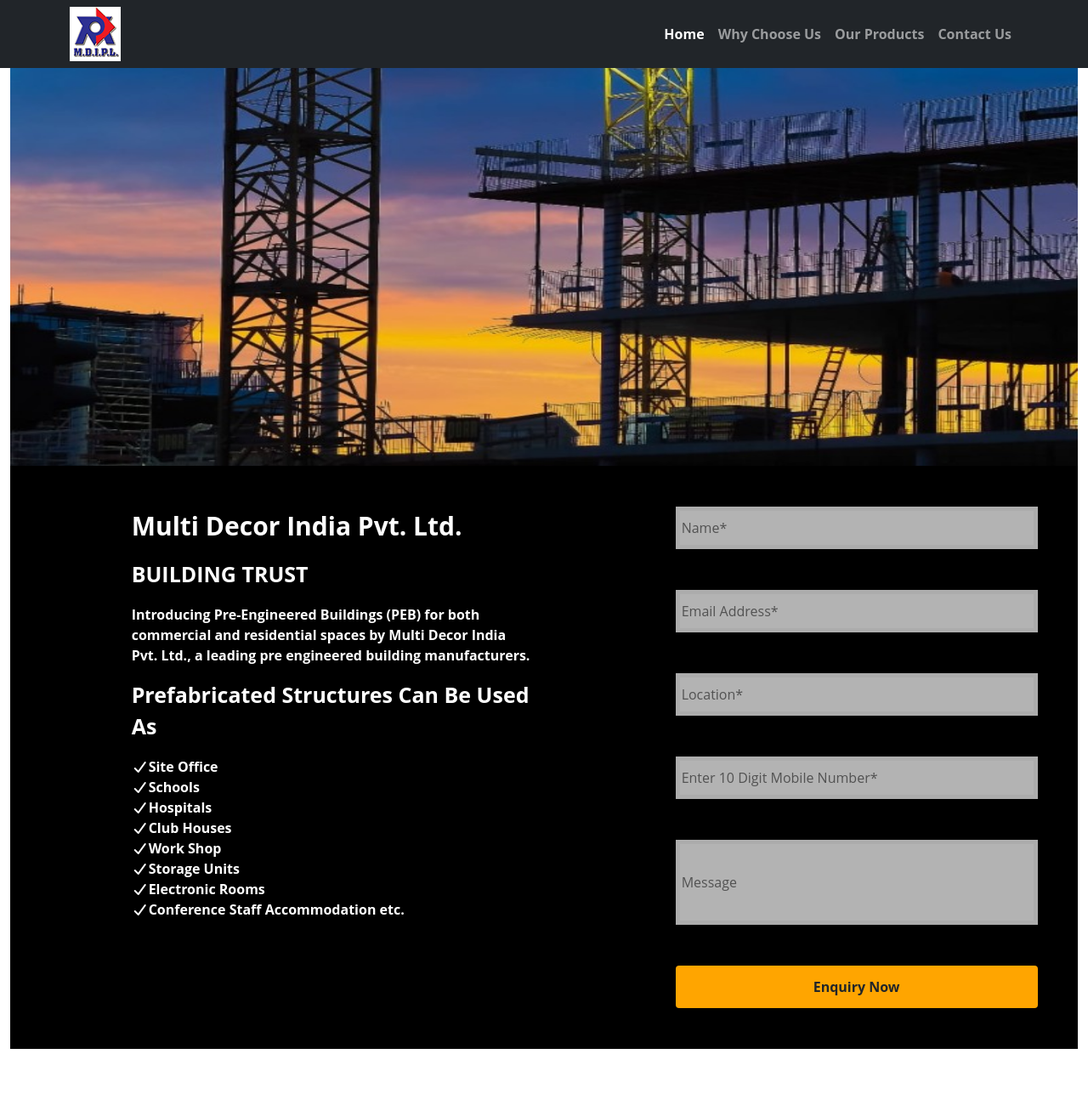
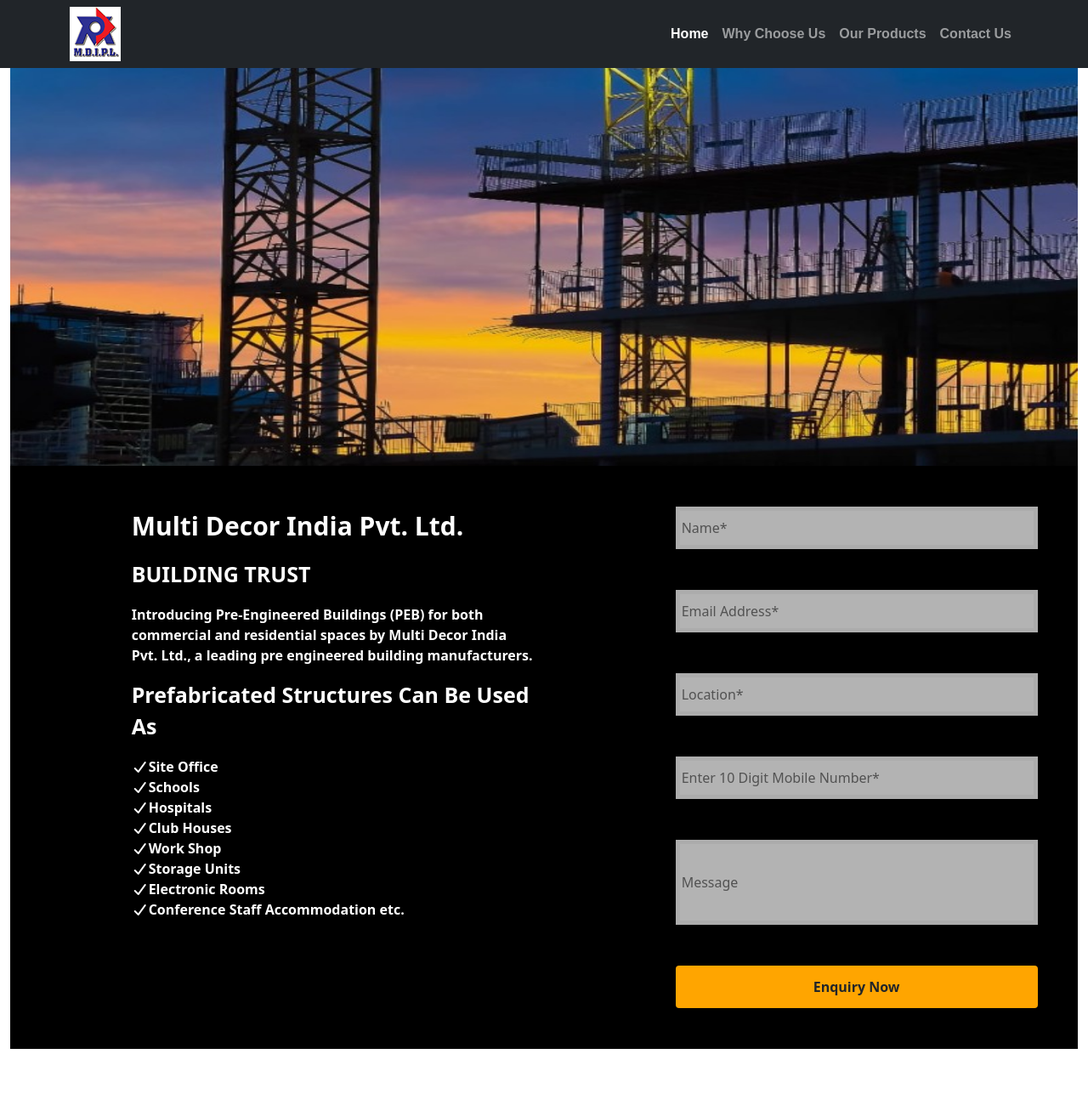
Before and after one commit to 123star499/template, a plain HTML site: page index.html in a window 1280 px wide. Shown: the top 1300 px of the page at 85% size. Drawn offline with nearby package versions, Linux system fonts and the light colour scheme.

Commit message:
Update index.html

```diff
--- a/index.html
+++ b/index.html
@@ -11,7 +11,7 @@
 		.one
 		{
 
-			font-family: Open Sans;
+			font-family: Arial;
 			color:#fff;
 			font-weight:bold;
 		}
@@ -66,7 +66,7 @@
 		<div id="home">
 			<img src="image/b1.jpg" class="two img-fluid d-block" style="width:100%;height: 500px;">
 		</div>
-		<div style="background:black;font-family: Open Sans;">
+		<div style="background:black;">
 			<div class="row pb-5">
 				<div class="col-md-5 offset-md-1 col-sm-6 mt-5 ps-5">
 					<p style="color:white;font-weight: bold;font-size: 30px;">Multi Decor India Pvt. Ltd.</p>
```
